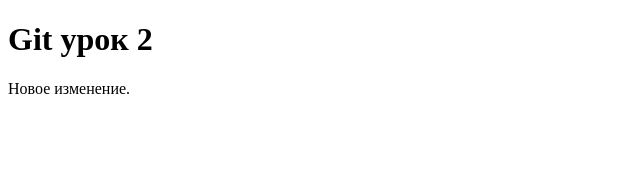
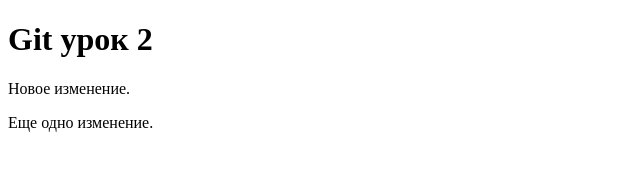
Before and after one commit to IAPopov12/site, a plain HTML site: page index.html in a window 1280 px wide. Shown: the whole page, without its empty margins (0-640 px from the left). Drawn offline with Linux system fonts and the light colour scheme.

Commit message:
Third commit

```diff
--- a/index.html
+++ b/index.html
@@ -6,5 +6,6 @@
 <body>
 	<h1>Git урок 2</h1>
 	<p>Новое изменение.</p>
+	<p>Еще одно изменение.</p>
 </body>
 </html>
```
